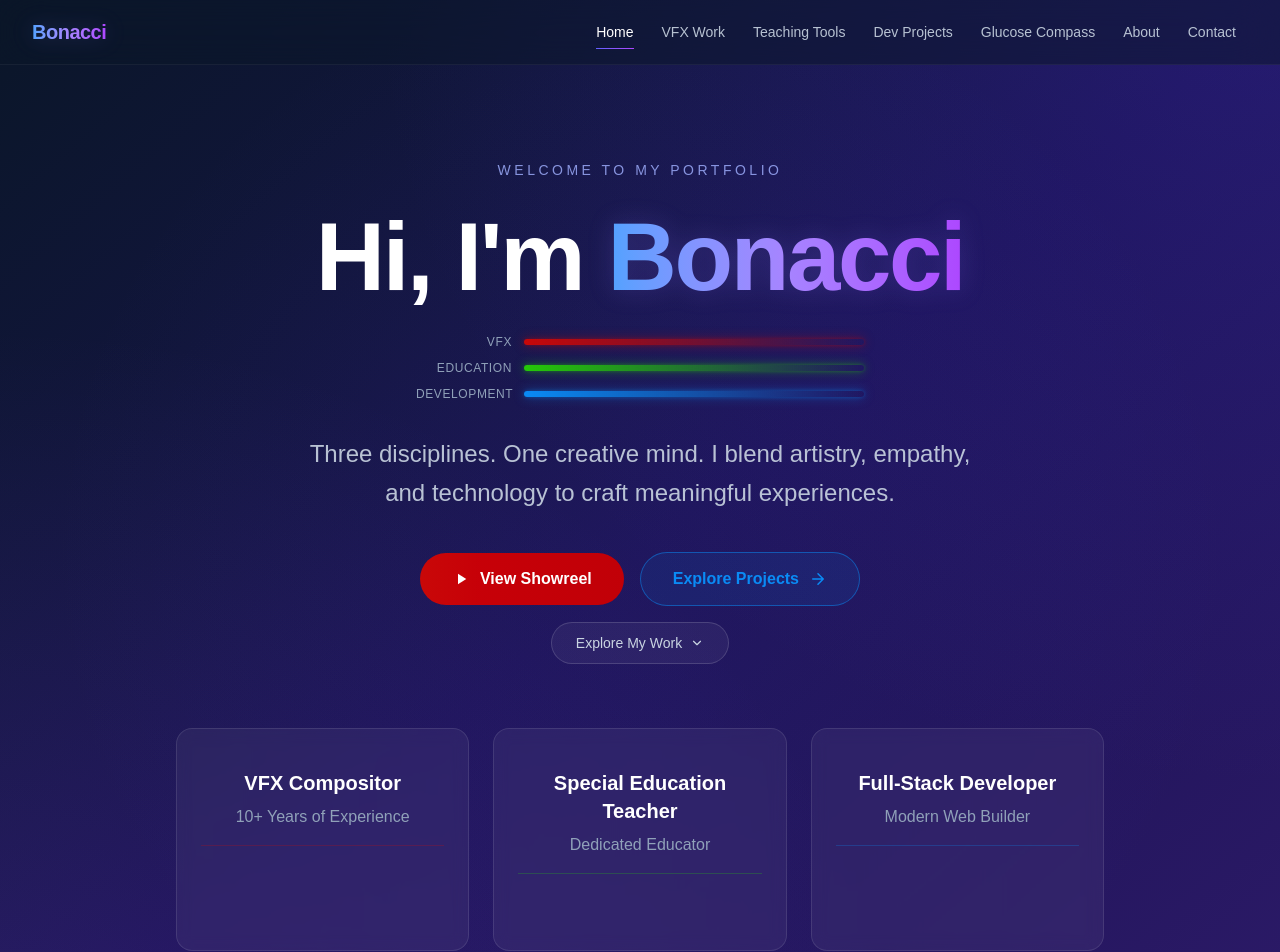
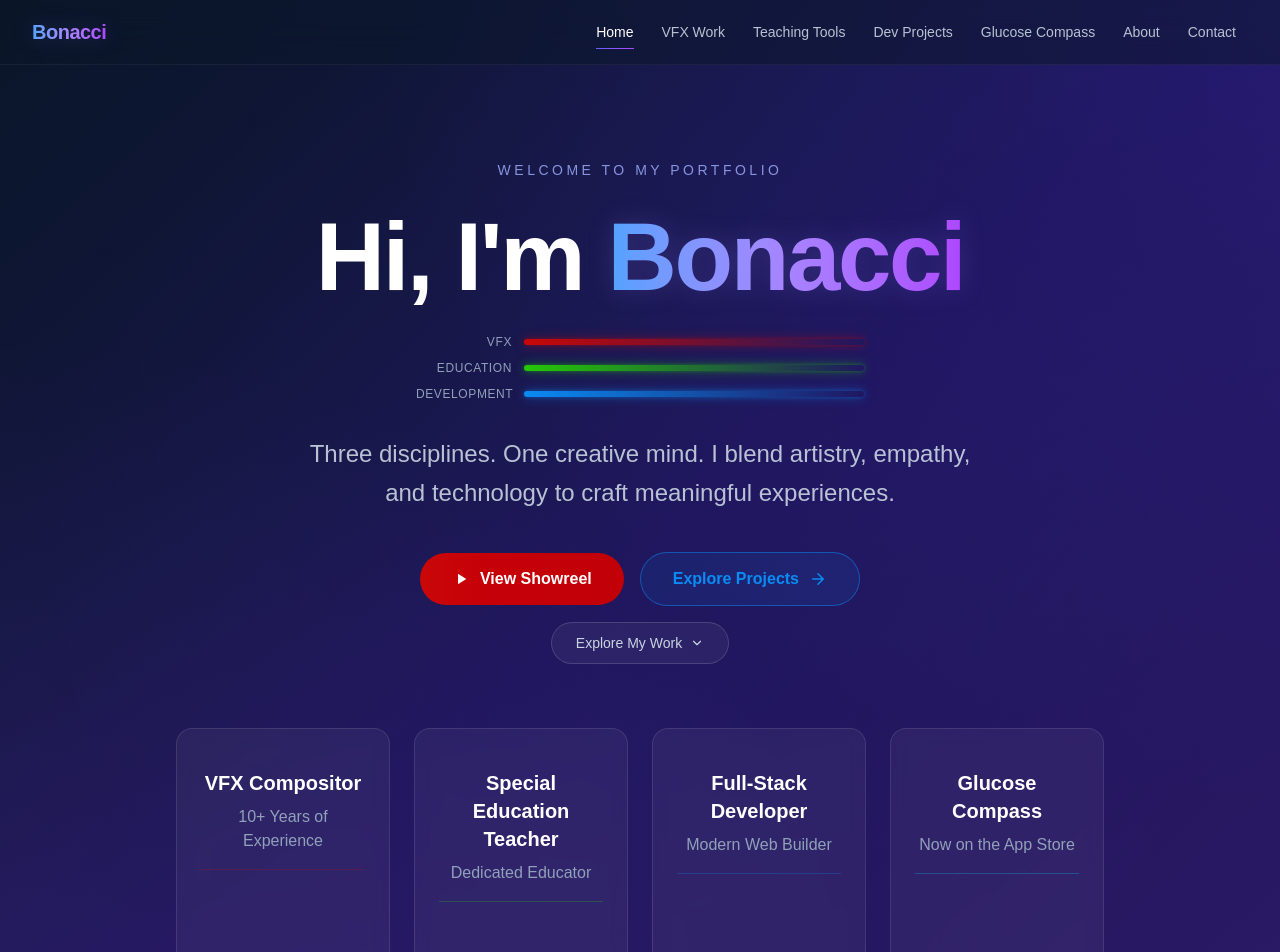
Before and after one commit to bonaccivfx/BonacciPortfolio, a Next.js app: page / in a window 1280 px wide. Shown: the top 952 px of the page. Built offline with nearby package versions, Linux system fonts and the light colour scheme.

Commit message:
feat(home): add Glucose Compass as a fourth identity card on the hero

```diff
--- a/src/components/Hero.tsx
+++ b/src/components/Hero.tsx
@@ -26,6 +26,13 @@ const identities = [
     href: "/dev",
     color: "#0A8BF5",
     rgb: "10,139,245",
+  },
+  {
+    title: "Glucose Compass",
+    detail: "Now on the App Store",
+    href: "/glucose-compass",
+    color: "#00D9FF",
+    rgb: "0,217,255",
   },
 ];
 
@@ -217,7 +224,7 @@ export default function Hero() {
         </div>
 
         {/* ── Identity badges ─────────────────────────────────── */}
-        <div className="mt-16 grid gap-6 sm:grid-cols-3">
+        <div className="mt-16 grid gap-6 sm:grid-cols-2 lg:grid-cols-4">
           {identities.map(({ title, detail, href, color, rgb }, i) => {
             const isHovered = hoveredBadge === i;
             return (
```
